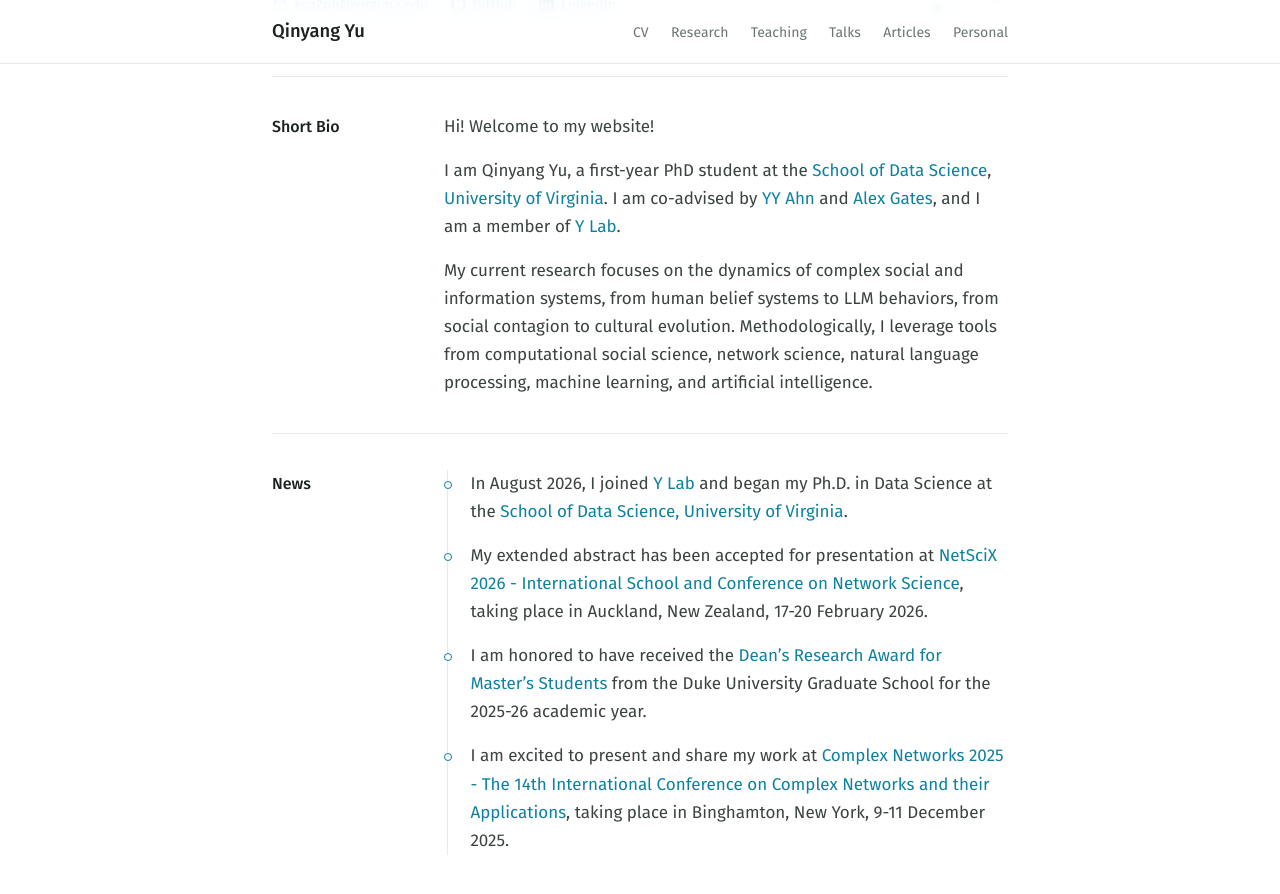
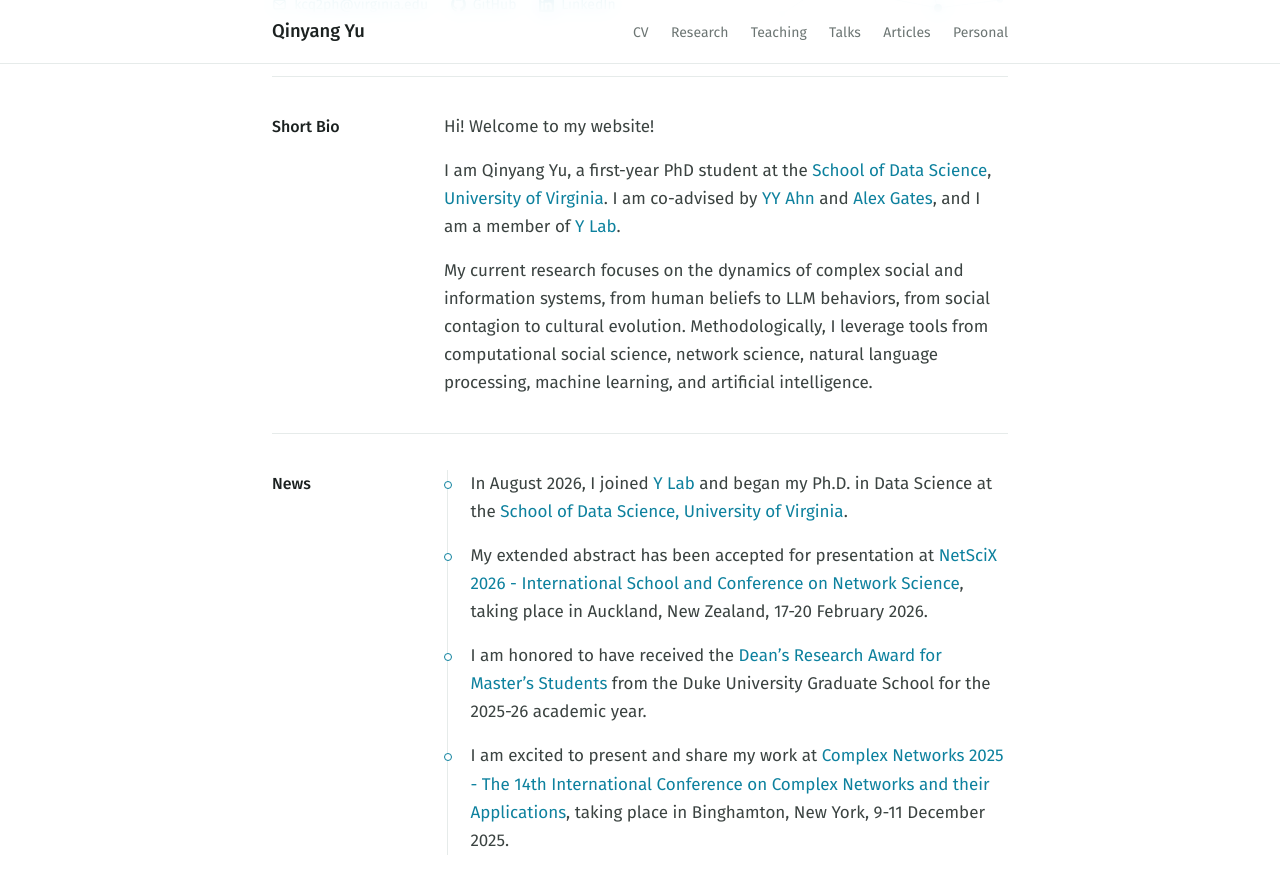
Before and after one commit to QinyangYu/qinyangyu.github.io, a Jekyll site: the page built from index.md, in a window 1280 px wide and 900 px high, scrolled down 336 px. Shown: the top 894 px of the window. Built offline with Jekyll 4.4.1, drawn with Linux system fonts in a browser that asks for light colours.

Commit message:
Bio: human beliefs to LLM behaviors
Co-Authored-By: Claude Opus 5.5 <noreply@anthropic.com>

```diff
--- a/_config.yml
+++ b/_config.yml
@@ -23,7 +23,7 @@ favicon: /assets/img/iamaflerken.jpg
 
 # Search engines and link previews
 keywords: Qinyang Yu, Yu Qinyang, computational social science, network science, natural language processing, large language models, belief dynamics, University of Virginia
-description: Qinyang Yu is a first-year PhD student in the School of Data Science at the University of Virginia. His current research focuses on the dynamics of complex social and information systems, from human belief systems to LLM behaviors, from social contagion to cultural evolution.
+description: Qinyang Yu is a first-year PhD student in the School of Data Science at the University of Virginia. His current research focuses on the dynamics of complex social and information systems, from human beliefs to LLM behaviors, from social contagion to cultural evolution.
 
 # Files that are not published
 exclude:
--- a/index.md
+++ b/index.md
@@ -7,7 +7,7 @@ layout: homepage
   <div class="block-body">
     <p>Hi! Welcome to my website!</p>
     <p>I am Qinyang Yu, a first-year PhD student at the <a href="https://datascience.virginia.edu/">School of Data Science</a>, <a href="https://www.virginia.edu/">University of Virginia</a>. I am co-advised by <a href="https://yyahn.com/about/">YY Ahn</a> and <a href="https://datascience.virginia.edu/people/alex-gates">Alex Gates</a>, and I am a member of <a href="https://yyahn.com/ylab/">Y Lab</a>.</p>
-    <p>My current research focuses on the dynamics of complex social and information systems, from human belief systems to LLM behaviors, from social contagion to cultural evolution. Methodologically, I leverage tools from computational social science, network science, natural language processing, machine learning, and artificial intelligence.</p>
+    <p>My current research focuses on the dynamics of complex social and information systems, from human beliefs to LLM behaviors, from social contagion to cultural evolution. Methodologically, I leverage tools from computational social science, network science, natural language processing, machine learning, and artificial intelligence.</p>
   </div>
 </section>
 
```
